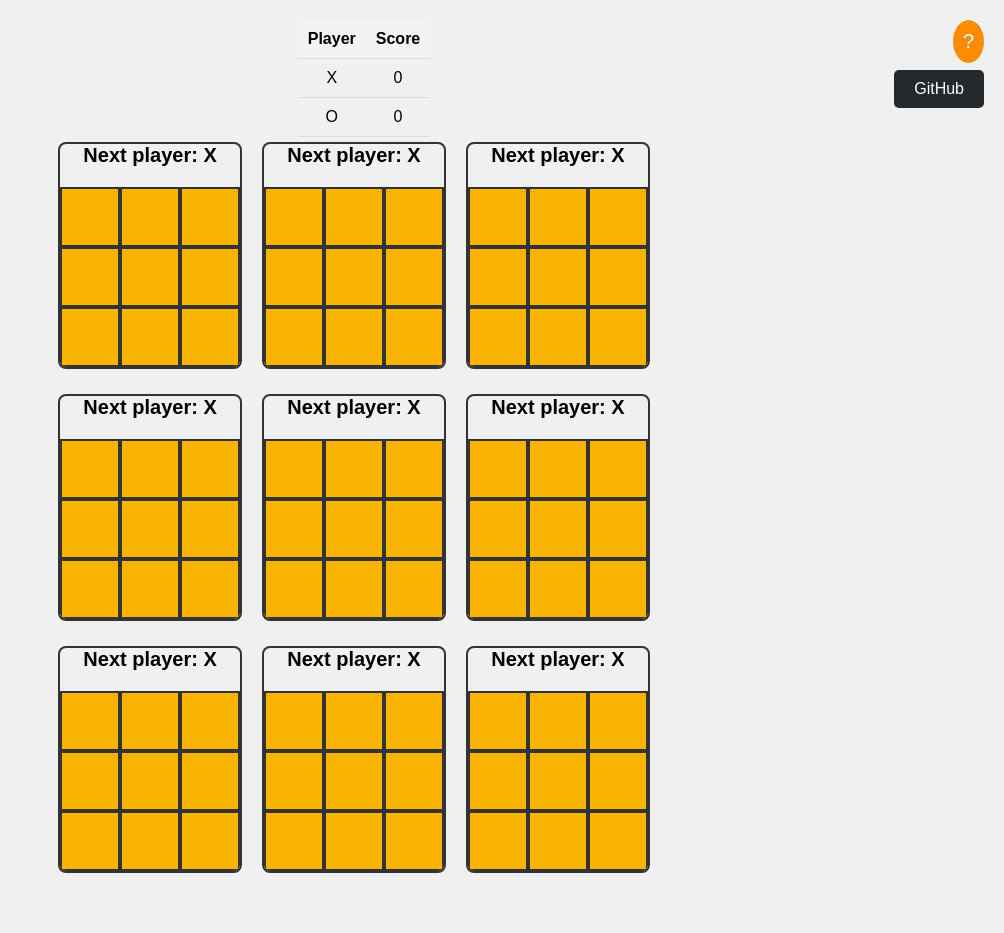
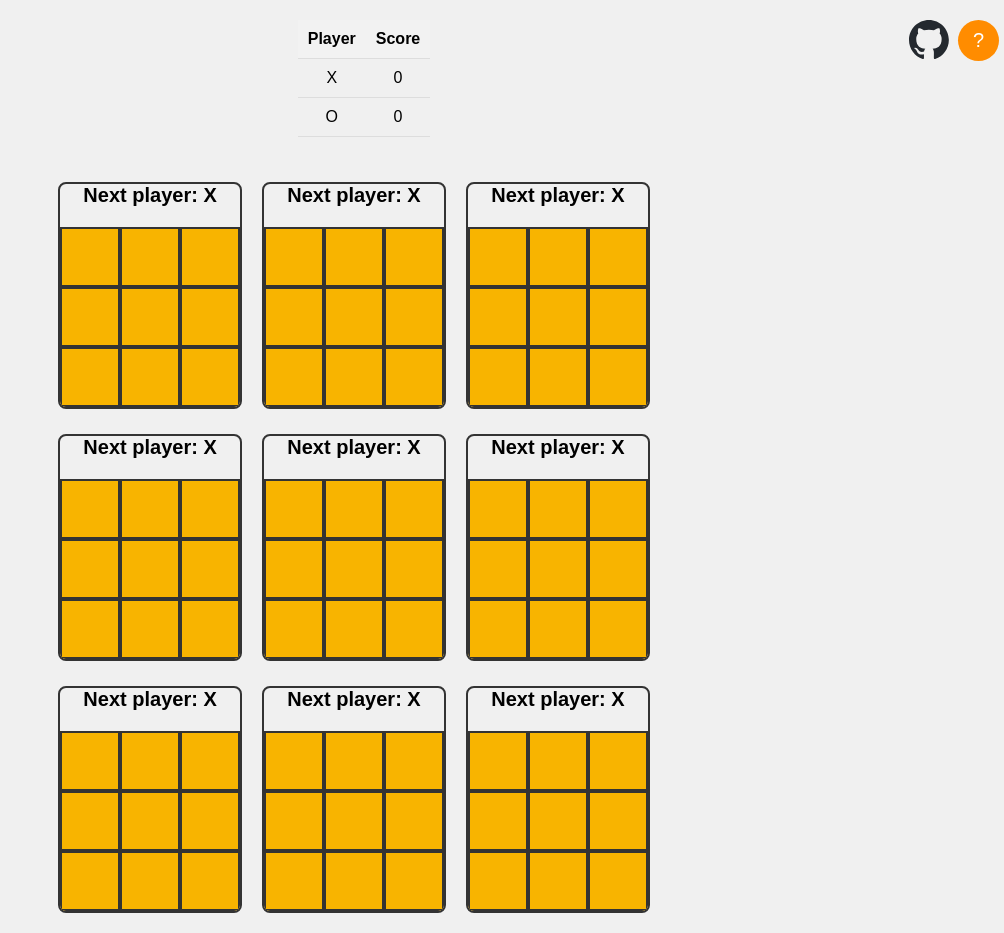
Before and after one commit to iByteABit256/tic-tac-toes, a React (Create React App) app: page / in a window 1280 px wide. Shown: the whole page, without its empty margins (276-1280 px from the left). Before the commit the page ends 893 px from the top, so only its background shows below. Built offline with nearby package versions, Linux system fonts and the light colour scheme.

Commit message:
Improved styling

```diff
--- a/src/About/About.js
+++ b/src/About/About.js
@@ -10,7 +10,10 @@ export default function About() {
 
   return (
     <>
-      <button className={styles.about} onClick={toggleActive}>
+      <button
+        className={!active ? styles.about : styles.aboutInactive}
+        onClick={toggleActive}
+      >
         ?
       </button>
       {active ? (
@@ -35,8 +38,7 @@ export default function About() {
               <br />
               The game follows the following rules:
               <br />
-              <br />
-              <ol>
+              <ul>
                 <li>Each player plays on one board during their turn.</li>
                 <li>
                   The next player must play on the board that matches the
@@ -52,7 +54,7 @@ export default function About() {
                   number of wins.
                 </li>
                 <li>The first move can be played on any board.</li>
-              </ol>
+              </ul>
             </div>
           </div>
         </>
--- a/src/About/About.module.css
+++ b/src/About/About.module.css
@@ -3,42 +3,49 @@ li {
 }
 
 .about {
-  position: fixed;
+  position: absolute;
   top: 20px;
-  right: 20px;
+  right: 5px;
   padding: 10px;
   background-color: darkorange;
   color: #fff;
   border: none;
+  width: 41px;
+  height: 41px;
   border-radius: 50%;
   font-size: 20px;
   text-decoration: none;
   cursor: pointer;
   transition: background-color 0.25s ease;
   z-index: 999; /* Ensure it's above other elements */
+  display: flex;
+  justify-content: center;
+  align-items: center;
+}
+
+.aboutInactive {
+  position: absolute;
+  top: 20px;
+  right: 5px;
+  padding: 10px;
+  background-color: black;
+  color: #fff;
+  border: none;
+  width: 40px;
+  height: 40px;
+  border-radius: 50%;
+  font-size: 20px;
+  text-decoration: none;
+  cursor: pointer;
+  transition: background-color 0.25s ease;
+  z-index: 0; /* Ensure it's below other elements */
+  display: flex;
+  justify-content: center;
+  align-items: center;
 }
 
 .about:hover {
-  background-color: #e84118;
-}
-
-.closeWindowButton {
-  position: absolute;
-  top: 10px;
-  right: 50px;
-  background-color: red;
-  color: black;
-  font-size: 15px;
-  border: 0;
-  padding: 0;
-  width: 30px;
-  height: 30px;
-  border-radius: 50%;
-  cursor: pointer;
-  transition: background-color 0.25s ease;
-  display: flex;
-  justify-content: center;
-  align-items: center;
+  background-color: black;
 }
 
 .aboutWindow {
@@ -46,7 +53,7 @@ li {
   top: 50%;
   left: 50%;
   transform: translate(-50%, -50%);
-  background-color: orange;
+  background-color: white;
   width: 90vw;
   max-width: 400px;
   border-radius: 10px;
@@ -60,7 +67,7 @@ li {
 }
 
 .aboutWindowContent {
-  padding-bottom: 60px; /* Added padding to allow space for close button */
+  padding-top: 40px;
 }
 
 .aboutWindow {
@@ -85,10 +92,10 @@ li {
 
 .closeWindowButton {
   position: absolute;
-  bottom: 10px; /* Positioned at the bottom */
+  top: 10px; /* Positioned at the bottom */
   right: 10px;
-  background-color: red;
-  color: black;
+  background-color: black;
+  color: white;
   font-size: 15px;
   border: 0;
   padding: 0;
@@ -103,7 +110,7 @@ li {
 }
 
 .closeWindowButton:hover {
-  background-color: darkred;
+  background-color: #3f3f3f;
 }
 
 .overlay {
--- a/src/App.js
+++ b/src/App.js
@@ -218,9 +218,7 @@ export default function Game() {
       <a
         href="https://github.com/iByteABit256/tic-tac-toes"
         className="github-link"
-      >
-        GitHub
-      </a>
+      />
       <About />
       <ScoreBoard scores={scores} />
       {gameRows}
--- a/src/styles.css
+++ b/src/styles.css
@@ -77,6 +77,7 @@ h1 {
 .score-board {
   max-width: 300px;
   margin-top: 20px;
+  margin-bottom: 40px;
   overflow-x: auto;
 }
 
@@ -97,19 +98,13 @@ th {
 }
 
 .github-link {
+  background: url(../media/github-mark.svg) no-repeat;
+  cursor: pointer;
+  border: none;
+  width: 40px;
+  height: 40px;
+  background-size: contain;
   position: absolute;
-  top: 70px;
-  right: 20px;
-  padding: 10px 20px;
-  background-color: #24292e;
-  color: #fff;
-  border: none;
-  border-radius: 5px;
-  font-size: 16px;
-  text-decoration: none;
-  transition: background-color 0.25s ease;
+  top: 20px;
+  right: 55px;
 }
-
-.github-link:hover {
-  background-color: #0366d6;
-}
```
Also changed, not shown: media/github-mark.svg (added).
